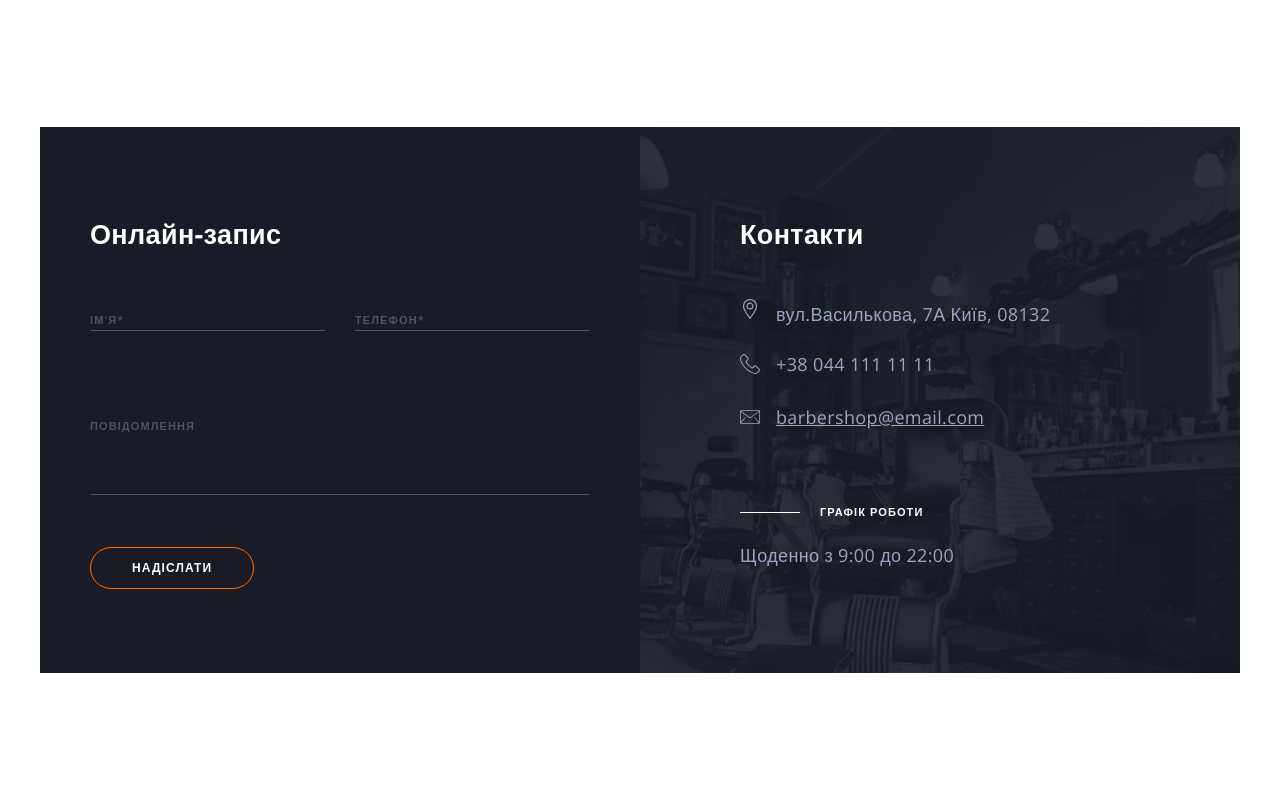
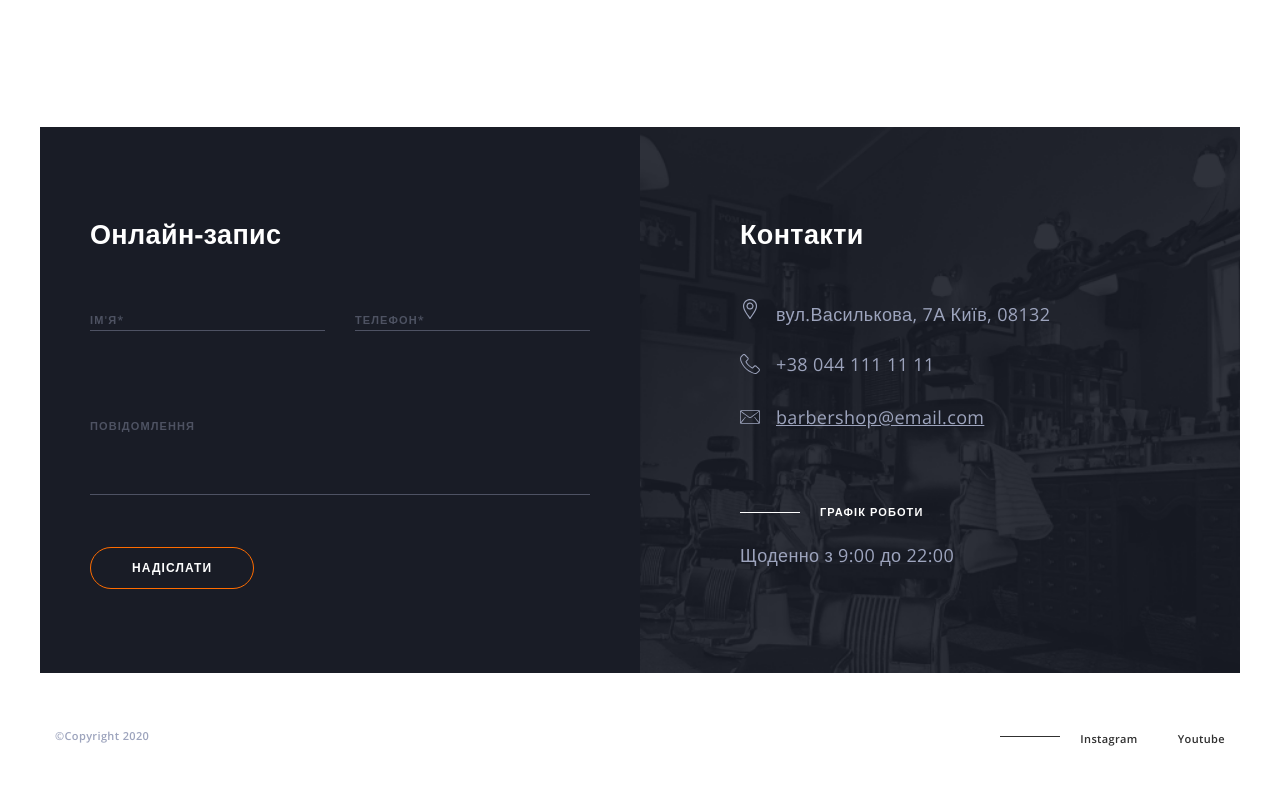
Before and after one commit to voanergesKM/barbershop, a plain HTML site: page index.html in a window 1280 px wide. Shown: the part 3961-4761 px from the top of the page. Before the commit the page ends 4634 px from the top, so only its background shows below. Drawn offline with nearby package versions, Linux system fonts and the light colour scheme.

Commit message:
Footer section

```diff
--- a/index.html
+++ b/index.html
@@ -636,23 +636,23 @@
         </div>
       </section>
     </main>
-    <!-- <footer class="footer">
+    <footer class="footer">
       <div class="container">
-        <p class="footer-copy">&copy;Copyright 2020</p>
-        <ul class="footer-list list">
-          <li class="footer-item">
-            <a href="" target="_blank" rel="noopener nofollow noreferrer" class="footer-link"
+        <p class="footer__copy">&copy;Copyright 2020</p>
+        <ul class="footer__list list">
+          <li class="footer__item">
+            <a href="" target="_blank" rel="noopener nofollow noreferrer" class="footer__link"
               >Instagram</a
             >
           </li>
-          <li class="footer-item">
-            <a href="" target="_blank" rel="noopener nofollow noreferrer" class="footer-link"
+          <li class="footer__item">
+            <a href="" target="_blank" rel="noopener nofollow noreferrer" class="footer__link"
               >Youtube</a
             >
           </li>
         </ul>
       </div>
-    </footer> -->
+    </footer>
     <script src="./js/mobile-menu.js"></script>
     <script src="https://unpkg.com/aos@2.3.1/dist/aos.js"></script>
     <script>
--- /dev/null
+++ b/sass/layout/_footer.scss
@@ -0,0 +1,54 @@
+.footer {
+  .container {
+    display: flex;
+    height: 127px;
+    align-items: center;
+
+    @media screen and (max-width: 767px) {
+      height: 138px;
+    }
+  }
+}
+
+.footer__copy {
+  font-weight: 600;
+  font-size: 11px;
+  line-height: 1.36;
+  color: $primary-description-text;
+  margin-right: auto;
+}
+
+.footer__list {
+  display: flex;
+  align-items: center;
+
+  &::before {
+    content: '';
+    width: 60px;
+    height: 1px;
+    margin-right: 20px;
+    background: $secondary-text-color;
+  }
+}
+
+.footer__item {
+  &:not(:last-child) {
+    margin-right: 40px;
+  }
+}
+.footer__link {
+  text-decoration: none;
+  font-weight: 600;
+  font-size: 11px;
+  line-height: 1.36;
+  color: $secondary-text-color;
+  //   padding-top: 10px;
+  //   padding-bottom: 10px;
+
+  transition: color 250ms ease-in-out;
+
+  &:hover,
+  &:focus {
+    color: $accent-color;
+  }
+}
--- a/sass/main.scss
+++ b/sass/main.scss
@@ -17,3 +17,4 @@
 @import './layout/masters';
 @import './layout/galery';
 @import './layout/subscribe';
+@import './layout/footer';
```
Also changed, not shown: css/main.css, css/main.min.css, 2 other files.
